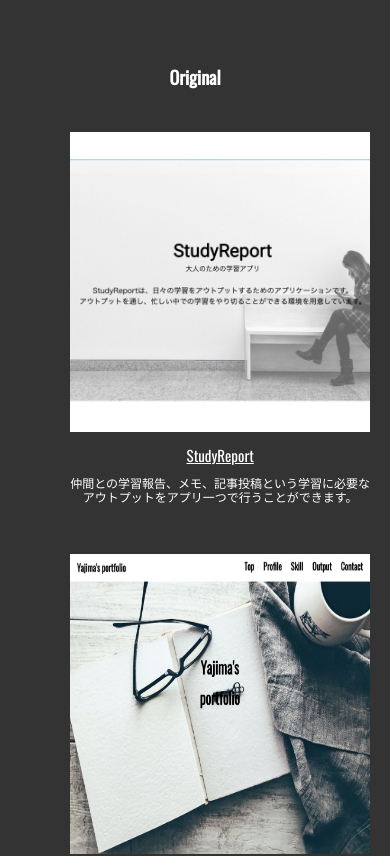
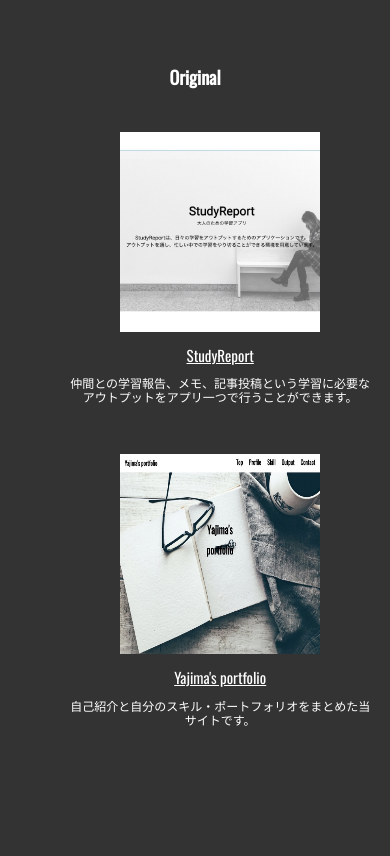
Before and after one commit to lyonsan/portfolio, a Vue app: page / in a window 390 px wide. Shown: the part 2560-3416 px from the top of the page. Built offline with nearby package versions, Linux system fonts and the light colour scheme; what vue-smoothscroll would draw is missing.

Commit message:
モバイル用ビュー修正

```diff
--- a/src/components/Output.vue
+++ b/src/components/Output.vue
@@ -134,9 +134,20 @@ p {
     margin-bottom: 15vh;
   }
 
+  .output-image {
+    height: 200px;
+    width: 200px;
+    margin: 15px auto;
+  }
+
   .output-content {
+    padding: 3vw;
+    width: 200px;
+    display: flex;
+    flex-direction: column;
     margin: 0 auto;
   }
+
 }
 
 @media (max-width: 600px) {
```
